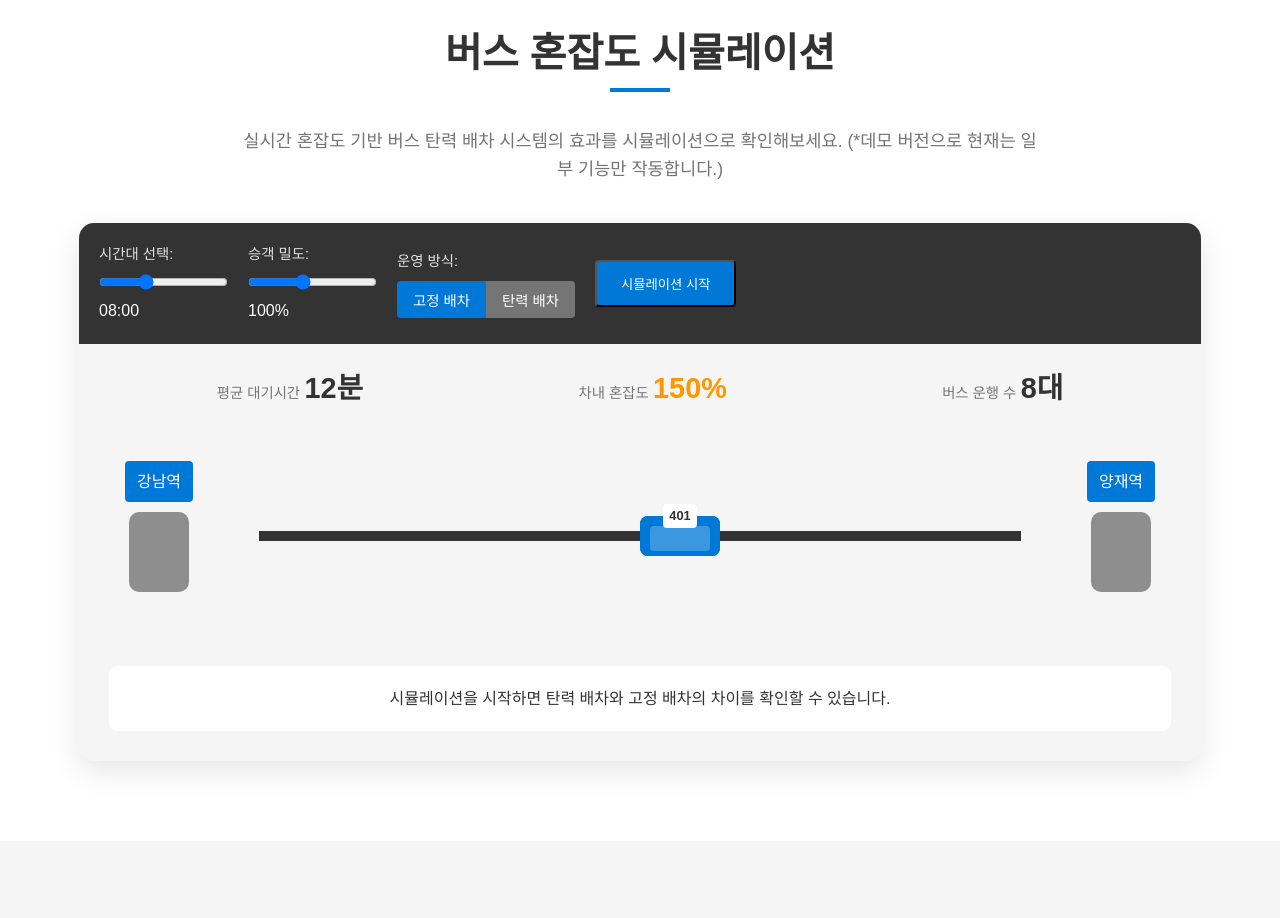
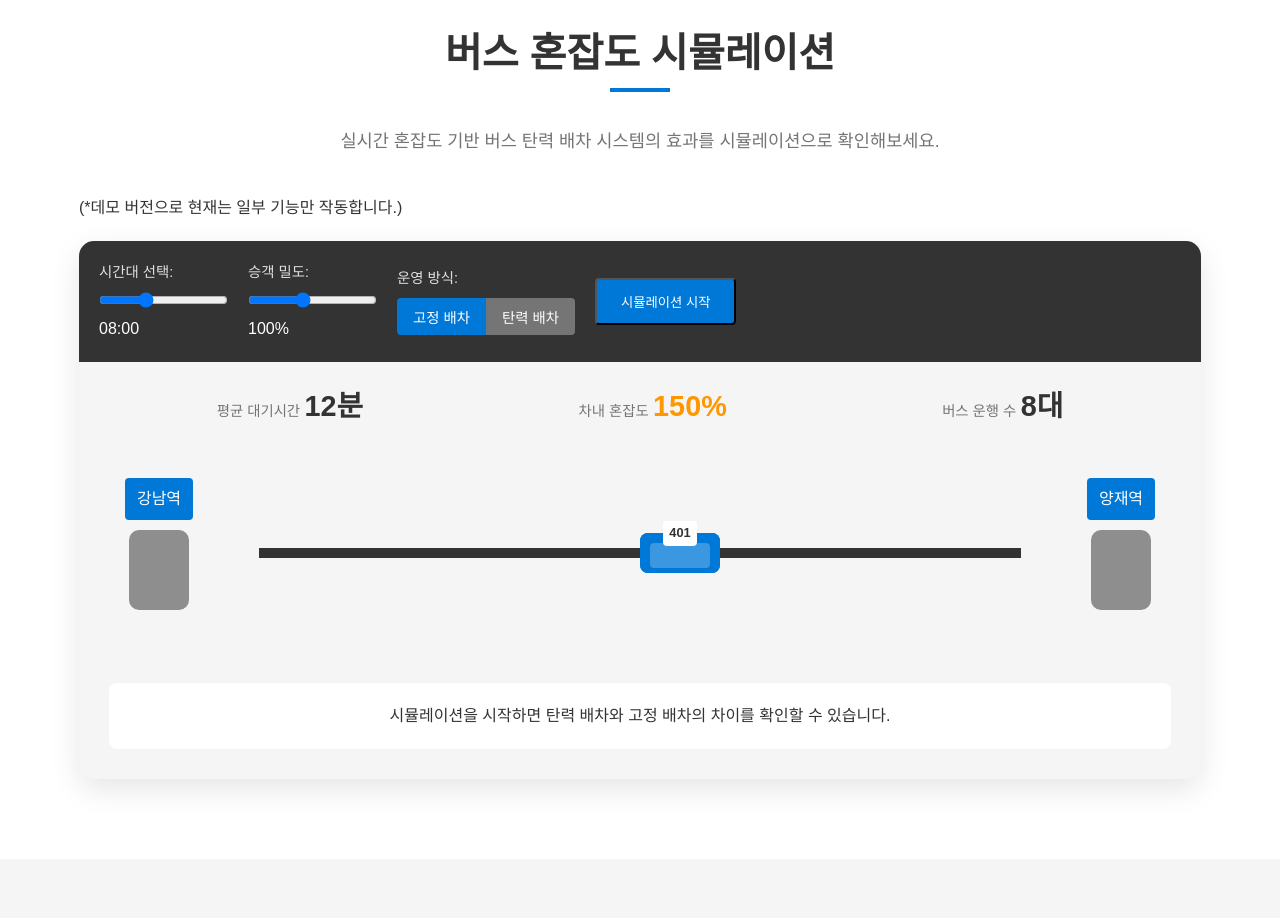
Before and after one commit to yonghwan1106/bus_occupancy, a plain HTML site: page index.html in a window 1280 px wide. Shown: the part 3660-4578 px from the top of the page. Drawn offline with Linux system fonts and the light colour scheme.

Commit message:
Update index.html

```diff
--- a/index.html
+++ b/index.html
@@ -242,7 +242,8 @@
     <section id="demo" class="demo">
         <div class="container">
             <h2>버스 혼잡도 시뮬레이션</h2>
-            <p class="demo-description">실시간 혼잡도 기반 버스 탄력 배차 시스템의 효과를 시뮬레이션으로 확인해보세요. (*데모 버전으로 현재는 일부 기능만 작동합니다.)</p>
+            <p class="demo-description">실시간 혼잡도 기반 버스 탄력 배차 시스템의 효과를 시뮬레이션으로 확인해보세요. </p>
+               <p> (*데모 버전으로 현재는 일부 기능만 작동합니다.)</p>
             <div class="simulation-container">
                 <div class="simulation-controls">
                     <div class="control-group">
```
